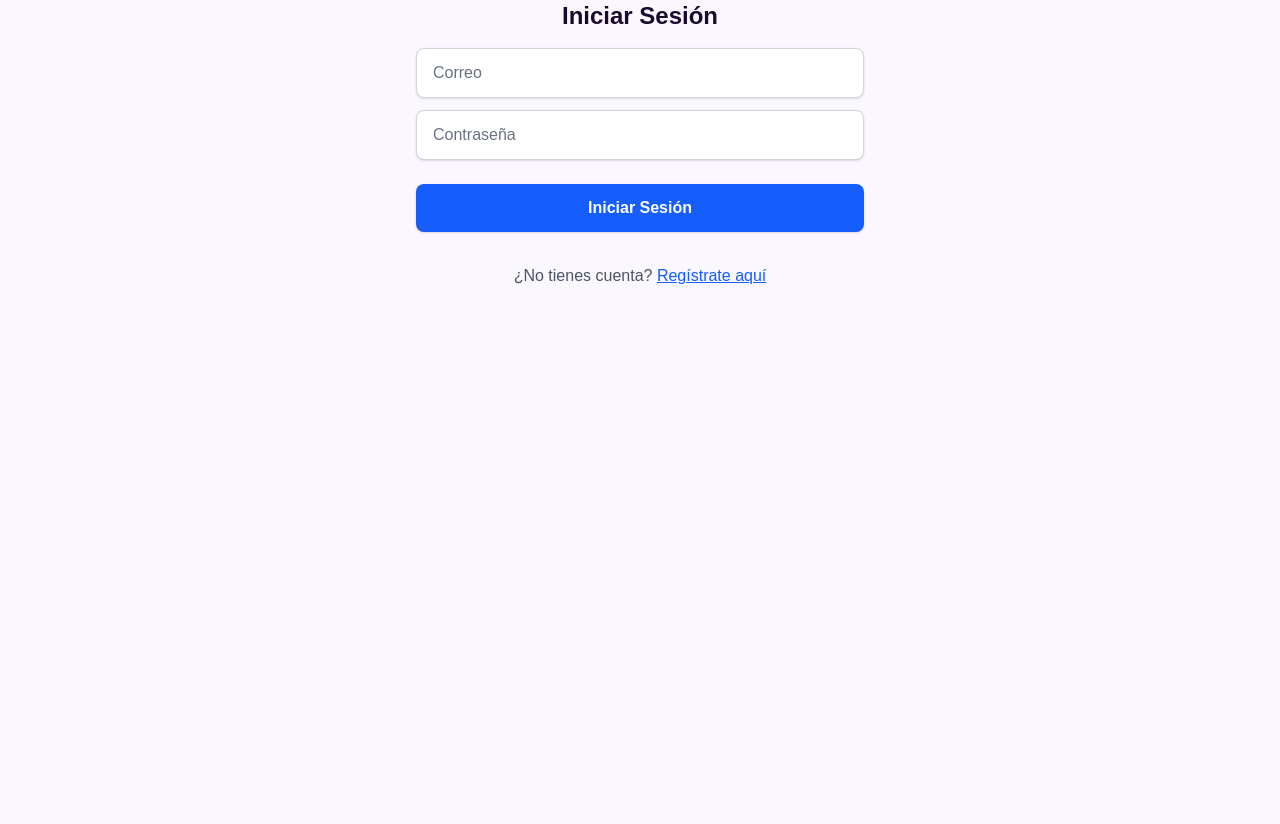
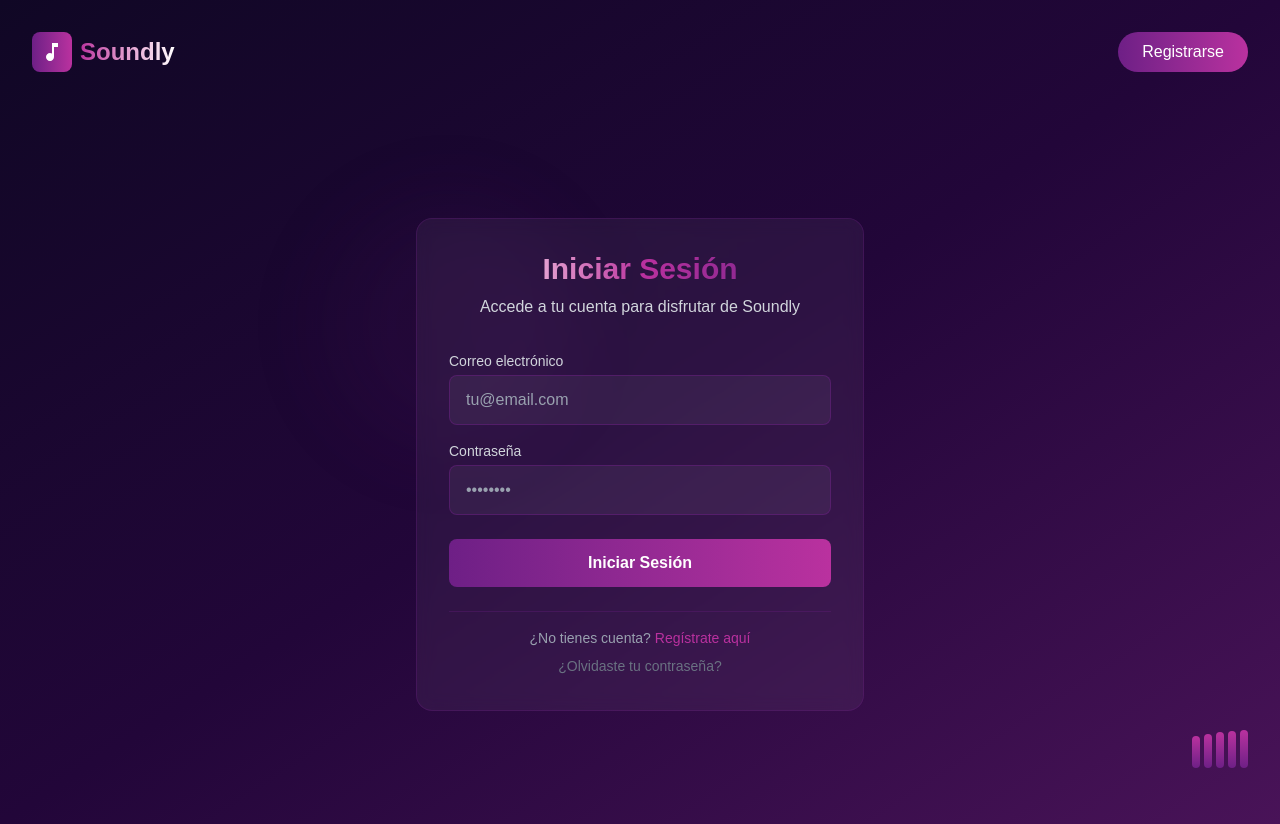
Before and after one commit to mintriago123/SOUNDLY, a Next.js app: page /auth/login in a window 1280 px wide. Before the commit the page ends 800 px from the top, so only its background shows below. Built offline with nearby package versions, Linux system fonts and the light colour scheme; no server answers.

Commit message:
Remodelo de login

```diff
--- a/src/app/auth/login/page.tsx
+++ b/src/app/auth/login/page.tsx
@@ -13,9 +13,15 @@ export default function PaginaLogin() {
   const [datos, setDatos] = useState({ email: '', contrasena: '' });
   const [error, setError] = useState<string | null>(null);
   const [cargando, setCargando] = useState(false);
+  const [barHeights, setBarHeights] = useState<number[]>([]);
 
   // Obtener la URL de redirección si existe
   const redirectTo = searchParams.get('redirectTo') || '/dashboard';
+
+  // Generar las alturas aleatorias para el visualizador de música
+  useEffect(() => {
+    setBarHeights([...Array(5)].map(() => Math.random() * 40 + 20));
+  }, []);
 
   const manejarCambio = (e: React.ChangeEvent<HTMLInputElement>) => {
     setDatos(d => ({ ...d, [e.target.name]: e.target.value }));
@@ -35,59 +41,155 @@ export default function PaginaLogin() {
     setCargando(false);
     if (error) return setError(error.message);
 
-    router.push(redirectTo); // Redirigir a la URL solicitada o al dashboard
+    router.push(redirectTo);
   };
 
   return (
-    <form className="space-y-4 max-w-md mx-auto" onSubmit={manejarEnvio}>
-      <h2 className="text-2xl font-bold text-center">Iniciar Sesión</h2>
+    <div className="min-h-screen bg-gradient-to-br from-[#100725] via-[#220639] to-[#491358] relative overflow-hidden">
+      {/* Background animated elements */}
+      <div className="absolute inset-0 overflow-hidden">
+        <div className="absolute -top-1/2 -right-1/2 w-96 h-96 bg-gradient-to-br from-[#6e1f86] to-[#ba319f] rounded-full opacity-20 blur-3xl animate-pulse"></div>
+        <div className="absolute -bottom-1/2 -left-1/2 w-96 h-96 bg-gradient-to-tr from-[#ba319f] to-[#6e1f86] rounded-full opacity-20 blur-3xl animate-pulse delay-1000"></div>
+        <div className="absolute top-1/4 left-1/4 w-64 h-64 bg-gradient-to-r from-[#491358] to-[#6e1f86] rounded-full opacity-10 blur-2xl animate-bounce"></div>
+      </div>
+
+      {/* Navigation */}
+      <nav className="relative z-10 flex justify-between items-center p-6 lg:p-8">
+        <div className="flex items-center space-x-2">
+          <div className="w-10 h-10 bg-gradient-to-r from-[#6e1f86] to-[#ba319f] rounded-lg flex items-center justify-center">
+            <svg className="w-6 h-6 text-white" fill="currentColor" viewBox="0 0 24 24">
+              <path d="M12 3v10.55c-.59-.34-1.27-.55-2-.55-2.21 0-4 1.79-4 4s1.79 4 4 4 4-1.79 4-4V7h4V3h-6z"/>
+            </svg>
+          </div>
+          <h1 className="text-2xl font-bold bg-gradient-to-r from-[#ba319f] to-white bg-clip-text text-transparent">
+            Soundly
+          </h1>
+        </div>
+
+        <Link href="/auth/register">
+          <button className="px-6 py-2 bg-gradient-to-r from-[#6e1f86] to-[#ba319f] text-white rounded-full hover:shadow-lg hover:shadow-[#ba319f]/25 transition-all duration-300 font-medium">
+            Registrarse
+          </button>
+        </Link>
+      </nav>
+
+      {/* Main Content */}
+      <main className="relative z-10 flex items-center justify-center min-h-[calc(100vh-80px)] px-6 py-12">
+        <div className="w-full max-w-md bg-white/5 backdrop-blur-sm border border-[#6e1f86]/30 rounded-2xl p-8 hover:bg-white/10 transition-all duration-300">
+          <div className="text-center mb-8">
+            <h2 className="text-3xl font-bold bg-gradient-to-r from-white via-[#ba319f] to-[#6e1f86] bg-clip-text text-transparent">
+              Iniciar Sesión
+            </h2>
+            <p className="text-gray-300 mt-2">Accede a tu cuenta para disfrutar de Soundly</p>
+          </div>
 
           {/* Mostrar mensaje si fue redirigido */}
           {searchParams.get('redirectTo') && (
-        <div className="bg-blue-50 border border-blue-200 text-blue-700 px-4 py-3 rounded-lg text-sm text-center">
+            <div className="bg-[#6e1f86]/20 border border-[#ba319f]/30 text-[#ba319f] px-4 py-3 rounded-lg text-sm text-center mb-6">
               <p>Necesitas iniciar sesión para acceder a esa página</p>
             </div>
           )}
 
-      <div className="space-y-3">
+          <form className="space-y-6" onSubmit={manejarEnvio}>
+            <div className="space-y-4">
+              <div>
+                <label htmlFor="email" className="block text-sm font-medium text-gray-300 mb-1">
+                  Correo electrónico
+                </label>
                 <input
+                  id="email"
                   name="email"
                   type="email"
                   required
-          placeholder="Correo"
-          className="w-full border border-gray-300 rounded-lg px-4 py-3 focus:ring-2 focus:ring-blue-400 outline-none transition-all shadow-sm bg-white placeholder-gray-500"
+                  placeholder="tu@email.com"
+                  className="w-full bg-white/5 border border-[#6e1f86]/50 rounded-lg px-4 py-3 focus:ring-2 focus:ring-[#ba319f] focus:border-transparent outline-none transition-all text-white placeholder-gray-400"
                   value={datos.email}
                   onChange={manejarCambio}
                 />
+              </div>
+
+              <div>
+                <label htmlFor="contrasena" className="block text-sm font-medium text-gray-300 mb-1">
+                  Contraseña
+                </label>
                 <input
+                  id="contrasena"
                   name="contrasena"
                   type="password"
                   required
-          placeholder="Contraseña"
-          className="w-full border border-gray-300 rounded-lg px-4 py-3 focus:ring-2 focus:ring-blue-400 outline-none transition-all shadow-sm bg-white placeholder-gray-500"
+                  placeholder="••••••••"
+                  className="w-full bg-white/5 border border-[#6e1f86]/50 rounded-lg px-4 py-3 focus:ring-2 focus:ring-[#ba319f] focus:border-transparent outline-none transition-all text-white placeholder-gray-400"
                   value={datos.contrasena}
                   onChange={manejarCambio}
                 />
               </div>
+            </div>
 
-      {error && <div className="text-red-600 bg-red-100 p-2 rounded mt-2 text-center">{error}</div>}
+            {error && (
+              <div className="text-red-400 bg-red-900/20 border border-red-900/50 p-3 rounded-lg text-center text-sm">
+                {error}
+              </div>
+            )}
 
             <button
               type="submit"
               disabled={cargando}
-        className="w-full bg-blue-600 text-white py-3 rounded-lg font-semibold shadow hover:bg-blue-700 transition-all mt-2"
+              className="w-full bg-gradient-to-r from-[#6e1f86] to-[#ba319f] text-white py-3 rounded-lg font-semibold hover:shadow-xl hover:shadow-[#ba319f]/30 transition-all duration-300 transform hover:scale-[1.02]"
             >
-        {cargando ? 'Iniciando...' : 'Iniciar Sesión'}
+              {cargando ? (
+                <span className="flex items-center justify-center">
+                  <svg className="animate-spin -ml-1 mr-3 h-5 w-5 text-white" xmlns="http://www.w3.org/2000/svg" fill="none" viewBox="0 0 24 24">
+                    <circle className="opacity-25" cx="12" cy="12" r="10" stroke="currentColor" strokeWidth="4"></circle>
+                    <path className="opacity-75" fill="currentColor" d="M4 12a8 8 0 018-8V0C5.373 0 0 5.373 0 12h4zm2 5.291A7.962 7.962 0 014 12H0c0 3.042 1.135 5.824 3 7.938l3-2.647z"></path>
+                  </svg>
+                  Iniciando sesión...
+                </span>
+              ) : 'Iniciar Sesión'}
             </button>
 
-      <div className="text-center mt-4">
-        <p className="text-gray-600">
+            <div className="text-center pt-4 border-t border-[#6e1f86]/30">
+              <p className="text-gray-400 text-sm">
                 ¿No tienes cuenta?{' '}
-          <Link href="/auth/register" className="text-blue-600 underline">
+                <Link href="/auth/register" className="text-[#ba319f] hover:underline font-medium">
                   Regístrate aquí
                 </Link>
               </p>
+              <Link
+                href="/auth/forgot-password"
+                className="text-sm text-gray-500 hover:text-[#ba319f] hover:underline mt-2 inline-block"
+              >
+                ¿Olvidaste tu contraseña?
+              </Link>
             </div>
           </form>
+        </div>
+      </main>
+
+      {/* Floating music visualizer */}
+      {barHeights.length > 0 && (
+        <div className="fixed bottom-8 right-8 z-20">
+          <div className="flex space-x-1 items-end">
+            {barHeights.map((height, i) => (
+              <div
+                key={i}
+                className="w-2 bg-gradient-to-t from-[#6e1f86] to-[#ba319f] rounded-full"
+                style={{
+                  height: `${height}px`,
+                  animation: `pulse 1s ease-in-out ${i * 0.1}s infinite alternate`
+                }}
+              ></div>
+            ))}
+          </div>
+        </div>
+      )}
+
+      {/* Custom animation keyframes */}
+      <style jsx global>{`
+        @keyframes pulse {
+          0% { height: ${barHeights[0]?.toFixed(0) || 20}px; }
+          100% { height: ${(barHeights[0] ? barHeights[0] * 1.5 : 30).toFixed(0)}px; }
+        }
+      `}</style>
+    </div>
   );
 }
```
Lines whose indentation alone changed are shown as unchanged.
